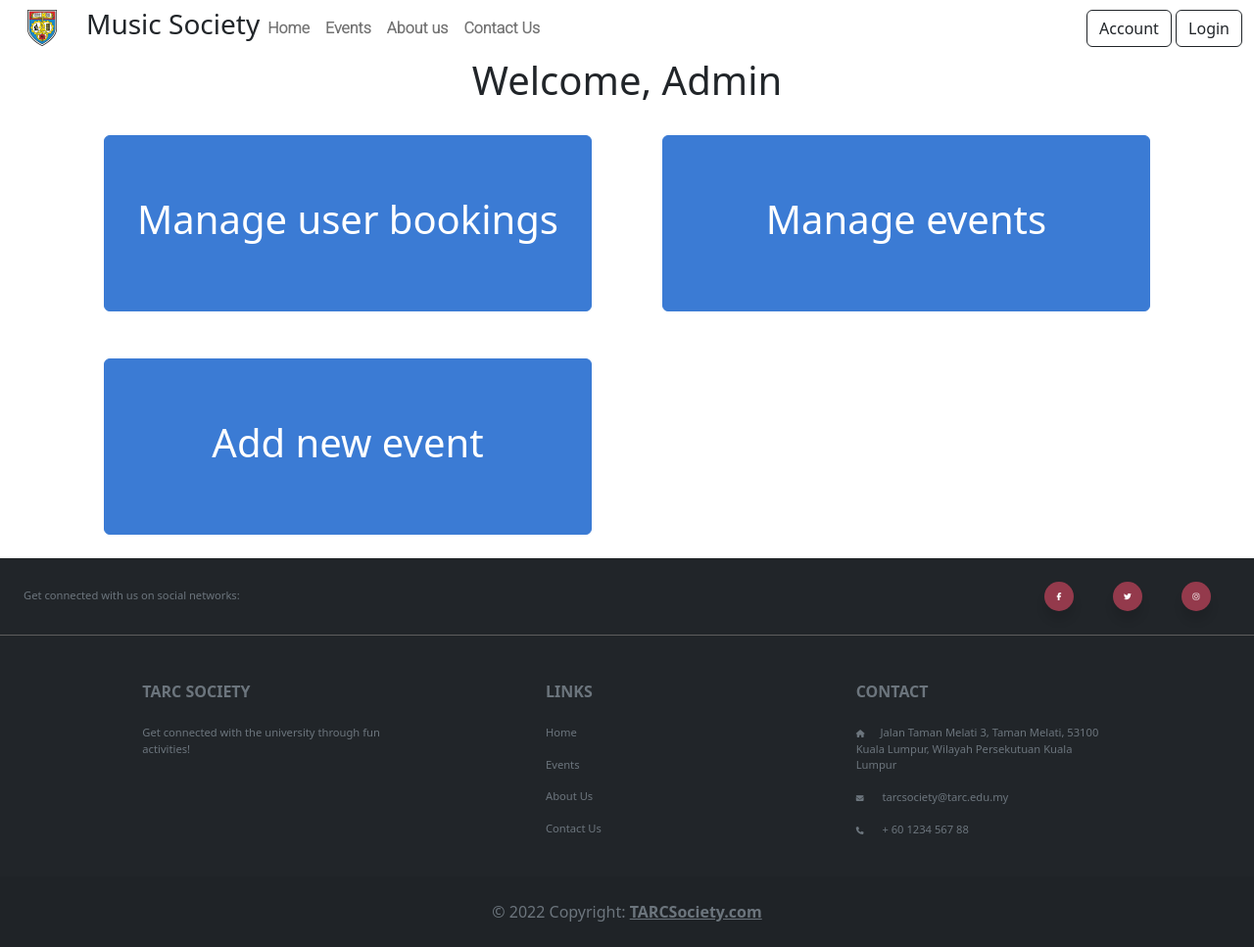
After one commit to Jack0Bong/AMIT2043_assignment, a PHP site: page /admin-page.php in a window 1280 px wide. The commit adds this page. Shown: the whole page at 98% size. Run offline with PHP 8.4, Linux system fonts and the light colour scheme; some libraries are stand-ins or nearby versions.

Commit message:
added admin page, added seat availability
added admin page as a main directory for admins. seat availability is added into event.php and event page

```diff
--- a/CSS/main.css
+++ b/CSS/main.css
@@ -129,3 +129,13 @@
     .text::before{
         background-color: #943a4c!important;
     }
+
+    .admin-options:hover{
+        transform: scale(0.8);
+        transition: 0.2s ;
+    }
+
+    .admin-options{
+        transform: scale(1);
+        transition: 0.2s ;
+    }
--- a/PHP_modules/Navigation.php
+++ b/PHP_modules/Navigation.php
@@ -2,6 +2,7 @@
     <div class="container-fluid">
         <a class="navbar-brand" href="#" class="w-100 h-100">
         <a href="index.php"> <img src="assets/tarc_logo.png" alt="" class="img-fluid" style="object-fit:cover; margin-right:30px;" width="30" height="30"></a>
+        <h3>Music Society</h1>
         </a>
         <button class="navbar-toggler" type="button" data-bs-toggle="collapse" data-bs-target="#navbarSupportedContent" aria-controls="navbarSupportedContent" aria-expanded="false" aria-label="Toggle navigation">
             <span class="navbar-toggler-icon"></span>
@@ -22,7 +23,6 @@
                 <li class="nav-item">
                     <a class="nav-link" href="contact_us.php" style="font-family: 'Roboto', sans-serif;font-weight:700;">Contact Us</a>
                 </li>
-
             </ul>
 
             <div class="mr-auto">
--- /dev/null
+++ b/admin-page.php
@@ -0,0 +1,57 @@
+<!DOCTYPE html>
+<html lang="en">
+
+<head>
+    <meta charset="UTF-8">
+    <meta http-equiv="X-UA-Compatible" content="IE=edge">
+    <meta name="viewport" content="width=device-width, initial-scale=1.0">
+    <title>Document</title>
+
+    <link rel="stylesheet" href="CSS/main.css">
+
+    <!-- Fonts CDN -->
+    <link href="https://fonts.googleapis.com/css2?family=Roboto:wght@300&display=swap" rel="stylesheet">
+
+    <!-- Bootstrap CSS CDN -->
+    <link rel="stylesheet" href="https://cdn.jsdelivr.net/npm/bootstrap@5.2.0/dist/css/bootstrap.min.css">
+</head>
+
+<body>
+    <!-- Font Awesome CDN -->
+    <script src="https://kit.fontawesome.com/deebd6333b.js" crossorigin="anonymous"></script>
+    <!-- Navigation bar import -->
+    <?php require("PHP_modules/Navigation.php") ?>
+
+    <div class="container">
+        <h1 class="text-center">Welcome, Admin</h1>
+    <div class="row">
+        <a href="user-booking.php" style="width:50%;text-decoration:none">
+        <div class="col m-4 rounded d-flex justify-content-center align-items-center text-white admin-options" style="border:1px solid #3b7bd4;height:20vh;max-height:230px;min-height:180px;background-color:#3b7bd4">
+            <h1>Manage user bookings</h1>
+        </div>
+        </a>
+        <a href="manage-booking.php" style="width:50%;text-decoration:none">
+        <div class="col m-4 rounded d-flex justify-content-center align-items-center text-white admin-options" style="border:1px solid #3b7bd4;height:20vh;max-height:230px;min-height:180px;background-color:#3b7bd4">
+            <h1>Manage events</h1>
+        </div>
+        </a>
+    </div>
+    <div class="row">
+    <a href="add-event.php" style="width:50%;text-decoration:none">
+        <div class="col m-4 rounded d-flex justify-content-center align-items-center text-white admin-options" style="border:1px solid #3b7bd4;height:20vh;max-height:230px;min-height:180px;background-color:#3b7bd4">
+            <h1>Add new event</h1>
+        </div>
+        </a>
+        <a style="width:50%;text-decoration:none">
+        <div class="col m-4"></div>
+        </a>
+    </div>
+    </div>
+
+<!-- Footer import -->
+<?php require("PHP_modules/footer.php") ?>
+    <!-- Bootstrap JS CDN -->
+    <script src="https://cdn.jsdelivr.net/npm/bootstrap@5.2.0/dist/js/bootstrap.bundle.min.js"></script>
+</body>
+
+</html>
--- a/event-page.php
+++ b/event-page.php
@@ -61,6 +61,7 @@
                 <button class="btn btn-success">Buy Ticket</button>
                 <div class="d-flex align-items-center ps-2 pe-2 text-white" style="background-color: #3080ff;border-radius:15px"><i class="fa-solid fa-person pe-2"></i><span> 1000 People are going</span></div>
                 </div>
+                <i class="fa-sharp fa-solid fa-chair ps-3 text-danger"></i><span class="text-danger">100 Left</span>
             </div>
         </div>
     </div>
--- a/event.php
+++ b/event.php
@@ -106,6 +106,7 @@
                                 <p class="p-3 pt-0" style="font-size:0.7em;">Lorem ipsum dolor sit amet consectetur adipisicing elit. Repellendus, quibusdam.</p>
                                 <i class="fa-solid fa-calendar-days ps-3"></i><span class="pt-0"> 10:00 AM - 8:00 PM</span>
                                 <i class="fa-solid fa-ticket ps-3"></i><span> Free</span>
+                                <i class="fa-sharp fa-solid fa-chair ps-3"></i><span>100 Left</span>
                             </div>
                         </div>
                     </div>'
--- a/manageEvent.php
+++ b/manage-booking.php
@@ -27,7 +27,6 @@
         <table class="table table" style="border:1px solid #f0f0f2">
             <div class="d-flex justify-content-between" style="width:100%;">
                 <input type="text ps-5 pe-5" style="width:100%;border:none;font-family: 'Roboto';font-weight: 600;" placeholder='Search for keywords'></input>
-                <button class="btn btn-success">Add</button>
             </div>
             <tbody>
                 <tr class="text-white" style="background-color: #47ad62;">
```
Also changed, not shown: add-event.php (+35 -18 lines), addEvent.php (deleted, +0 -70 lines), edit-event.php (renamed from editEvent.php).
